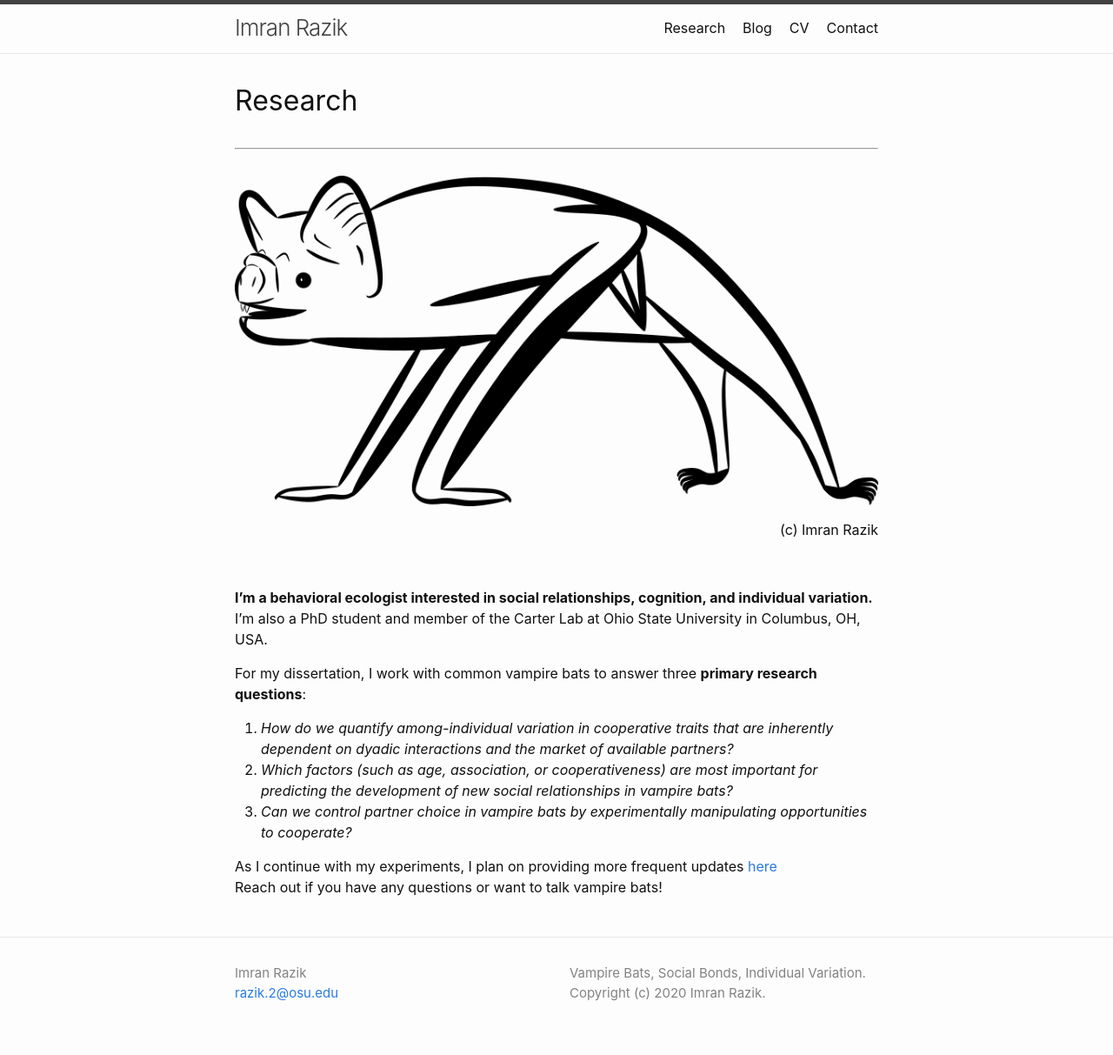
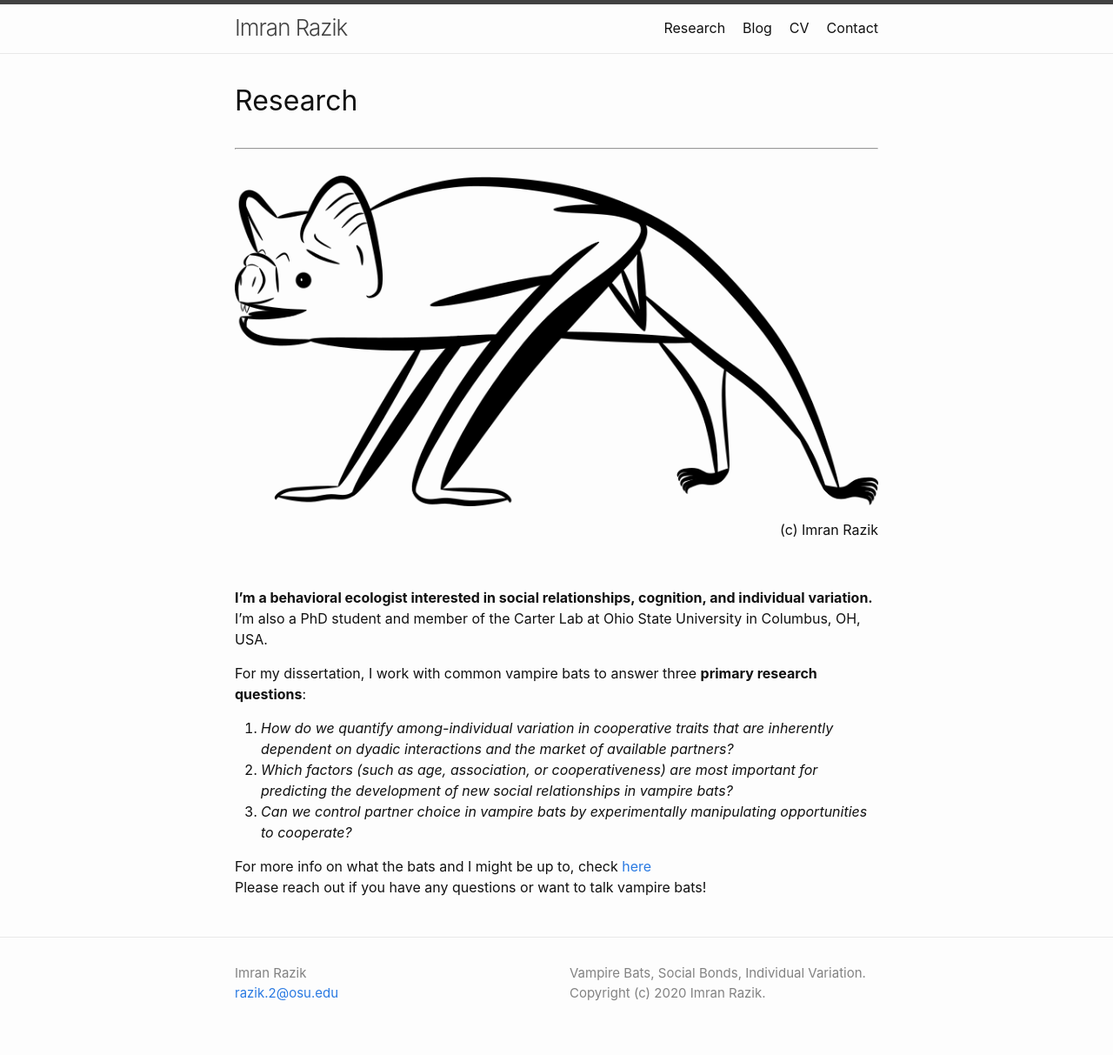
Before and after one commit to imranrazik/imranrazik.github.io, a Jekyll site: the page built from index.md, in a window 1280 px wide. Shown: the whole page at 87% size. Built offline with Jekyll 4.4.1, drawn with Linux system fonts in a browser that asks for light colours; our own code applies the rules of GitHub Pages for plain Markdown files.

Commit message:
Update index.md

```diff
--- a/index.md
+++ b/index.md
@@ -18,5 +18,5 @@ For my dissertation, I work with common vampire bats to answer three **primary r
 2. *Which factors (such as age, association, or cooperativeness) are most important for predicting the development of new social relationships in vampire bats?*
 3. *Can we control partner choice in vampire bats by experimentally manipulating opportunities to cooperate?*
 
-As I continue with my experiments, I plan on providing more frequent updates [here](https://imranrazik.github.io/Blog.html) <br/>
-Reach out if you have any questions or want to talk vampire bats!
+For more info on what the bats and I might be up to, check [here](https://imranrazik.github.io/Blog.html) <br/>
+Please reach out if you have any questions or want to talk vampire bats!
```
